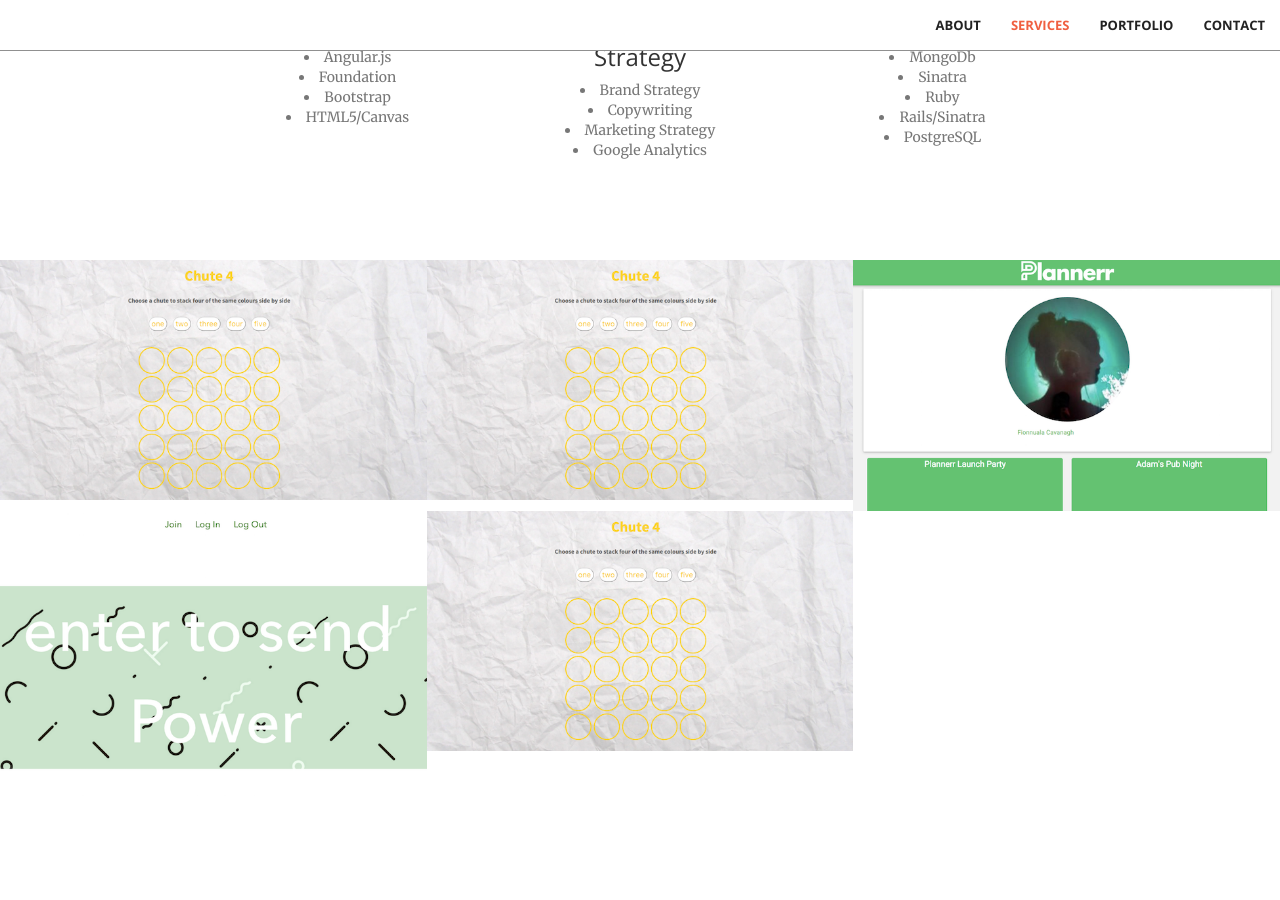
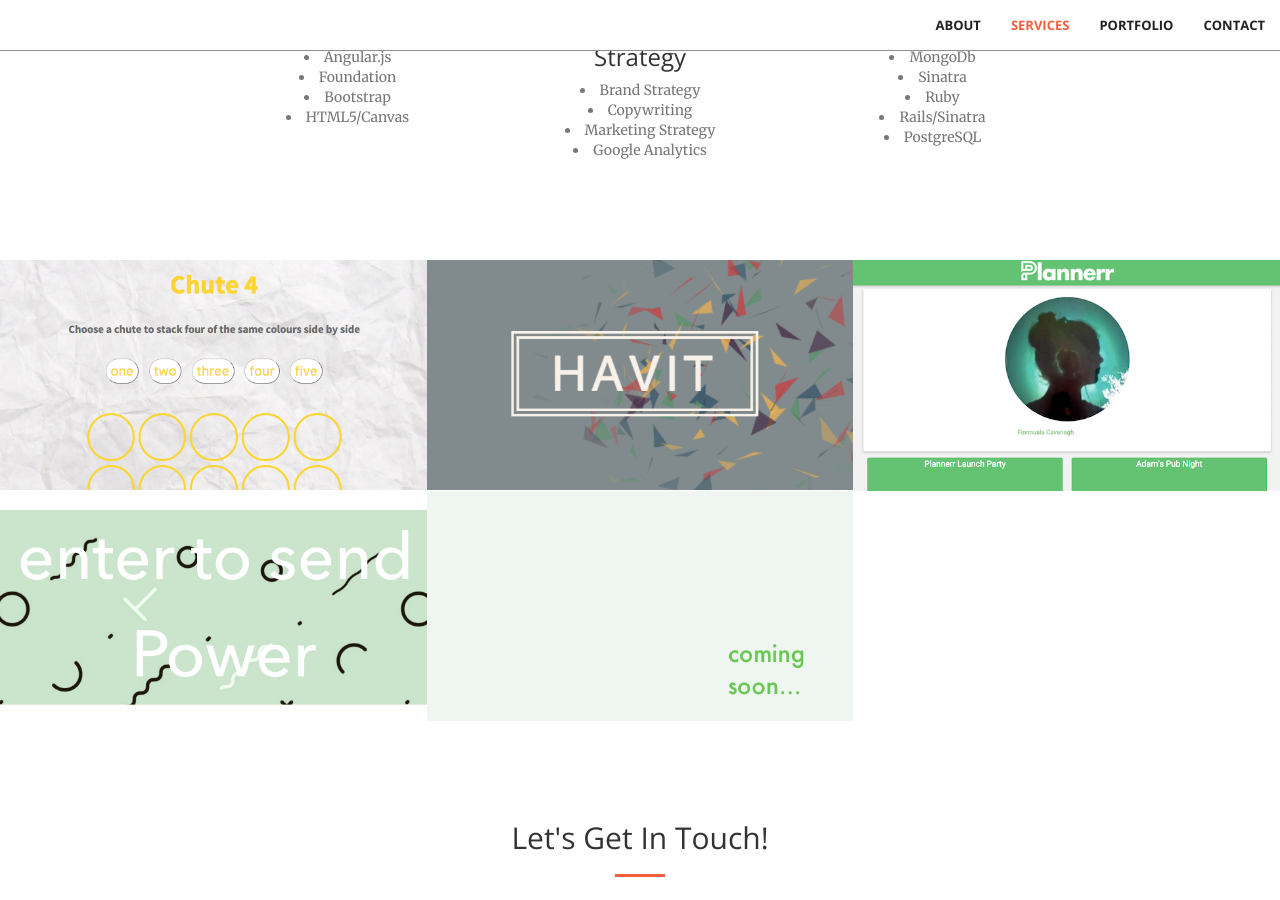
Before and after one commit to FinnCavanagh/finncavanagh.github.io, a Jekyll site: the page built from index.html, in a window 1280 px wide and 900 px high, scrolled down 1729 px. Built offline with Jekyll 4.4.1, drawn with Linux system fonts in a browser that asks for light colours.

Commit message:
added project images

```diff
--- a/_includes/portfolio.html
+++ b/_includes/portfolio.html
@@ -38,7 +38,7 @@
 
             <div class="col-lg-4 col-sm-6">
                 <a href="#"  data-toggle="modal" data-target="#Havit" class="portfolio-box">
-                    <img src="img/portfolio/chute.png" class="img-responsive" alt="">
+                    <img src="img/portfolio/havit.png" class="img-responsive" alt="">
                     <div class="portfolio-box-caption">
                         <div class="portfolio-box-caption-content">
                             <div class="project-category text-faded">
@@ -147,7 +147,7 @@
 
             <div class="col-lg-4 col-sm-6">
                 <a href="#"  data-toggle="modal" data-target="#Drawing" class="portfolio-box">
-                    <img src="img/portfolio/chute.png" class="img-responsive" alt="">
+                    <img src="img/portfolio/coming-soon.png" class="img-responsive" alt="">
                     <div class="portfolio-box-caption">
                         <div class="portfolio-box-caption-content">
                             <div class="project-category text-faded">
```
Also changed, not shown: img/portfolio/1.jpg (deleted), img/portfolio/2.jpg (deleted), img/portfolio/3.jpg (deleted), img/portfolio/4.jpg (deleted), img/portfolio/5.jpg (deleted), img/portfolio/6.jpg (deleted), img/portfolio/chute.png, img/portfolio/coming-soon.png (added), img/portfolio/havit.png (added), img/portfolio/plannerr.png, img/portfolio/power.png, 1 other file.
